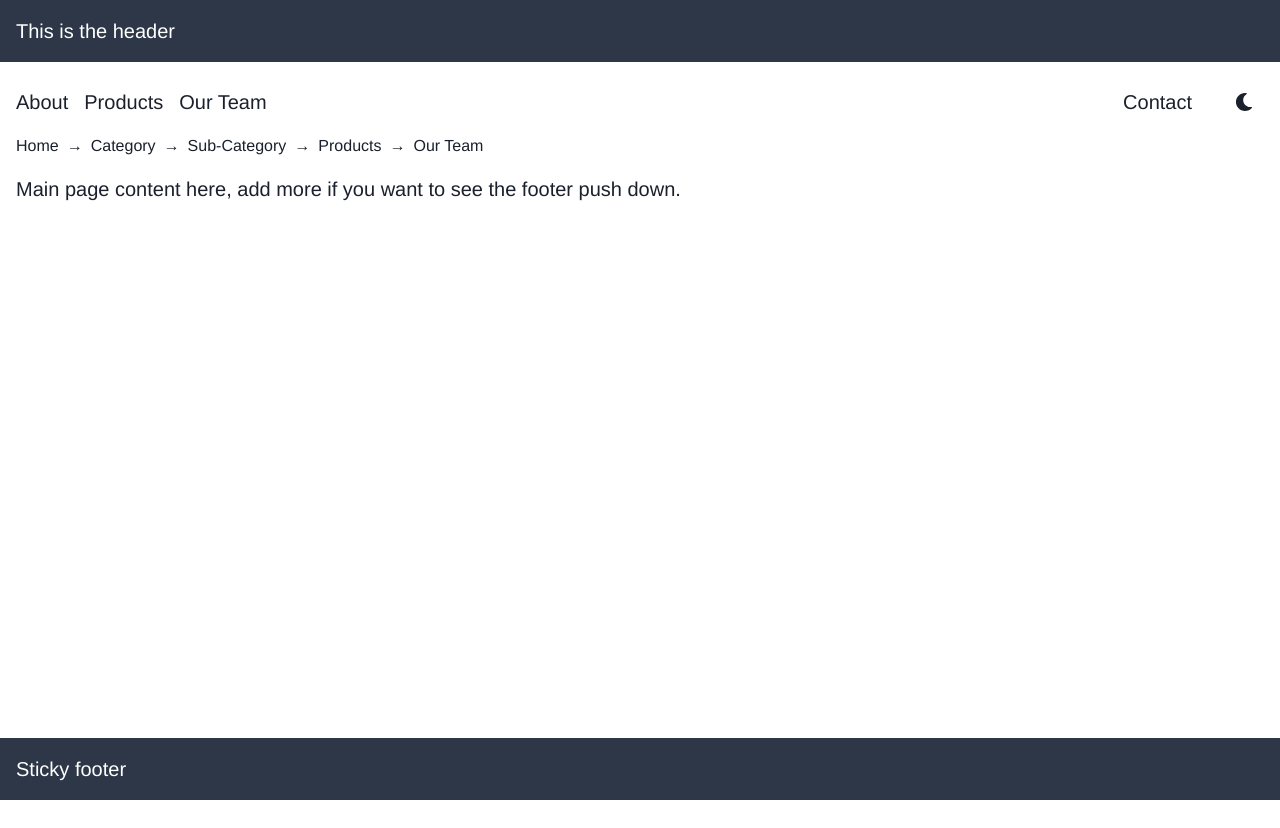
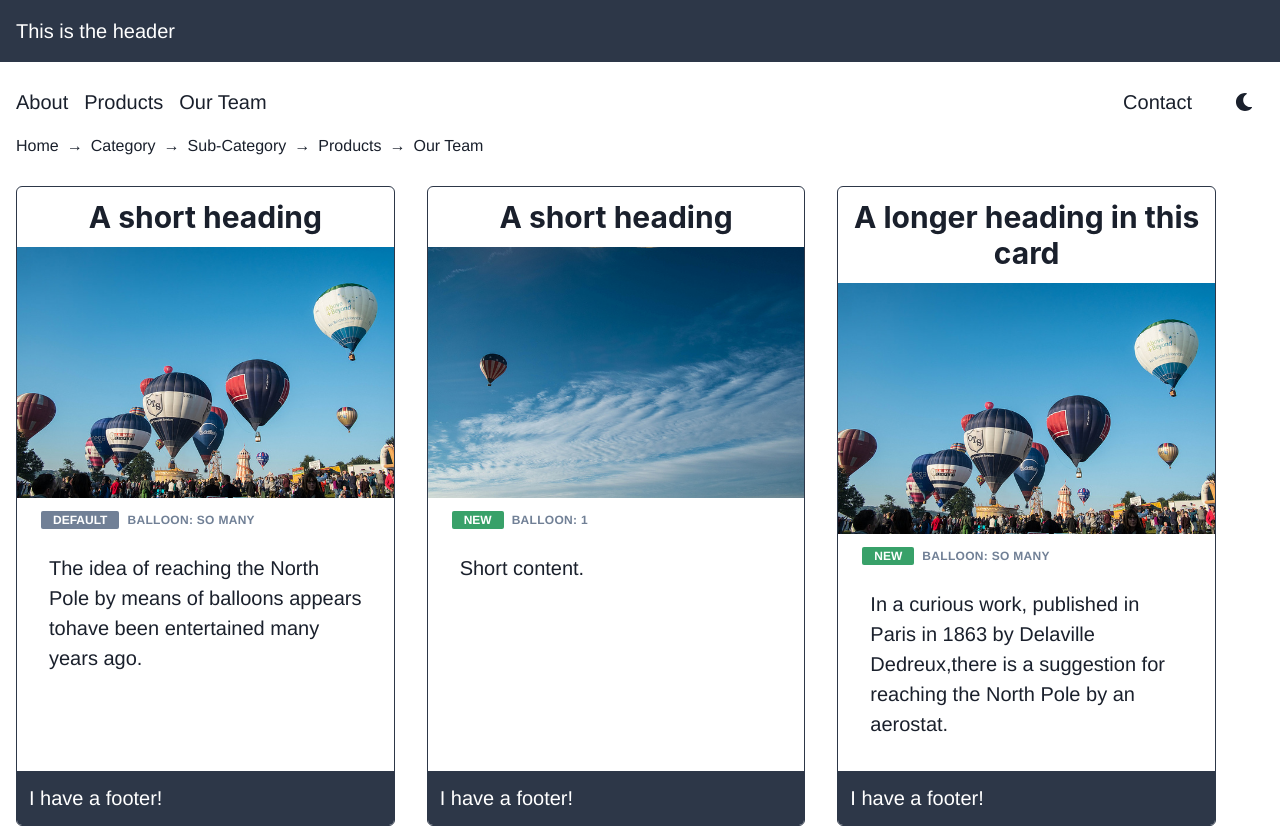
Before and after one commit to cm-kato-moqrin/css-layout-cookbook, a React (Create React App) app: page / in a window 1280 px wide. Shown: the top 828 px of the page. Before the commit the page ends 800 px from the top, so only its background shows below. Built offline with nearby package versions, Linux system fonts and the light colour scheme.

Commit message:
first commit

```diff
--- a/src/App.tsx
+++ b/src/App.tsx
@@ -2,6 +2,7 @@ import * as React from 'react';
 import { ChakraProvider, Box } from '@chakra-ui/react';
 import Header from './components/Header';
 import Footer from './components/Footer';
+import CardGrid from './components/CardGrid';
 import customTheme from './extendTheme';
 
 export const App = () => (
@@ -10,8 +11,7 @@ export const App = () => (
       <Box display='flex' flexDirection='column' minH='100vh'>
         <Header />
         <Box p={4} mb='auto'>
-          Main page content here, add more if you want to see the footer push
-          down.
+          <CardGrid />
         </Box>
         <Footer />
       </Box>
--- /dev/null
+++ b/src/app/types.ts
@@ -0,0 +1,11 @@
+export interface Card {
+  imageUrl: string;
+  imageAlt: string;
+  balloonCount: string | number;
+  header: string;
+  content: string;
+  badgeColor: string;
+  badgeStatus: string;
+  isFooter: boolean;
+  footerContent?: string;
+}
--- /dev/null
+++ b/src/components/CardGrid.tsx
@@ -0,0 +1,74 @@
+import { SimpleGrid } from '@chakra-ui/layout';
+import React from 'react';
+import CardItem from './CardItem';
+import { Card } from '../app/types';
+
+const items: Card[] = [
+  {
+    imageUrl: 'balloons',
+    imageAlt: 'Hot air balloons',
+    balloonCount: 'so many',
+    header: 'A short heading',
+    content:
+      'The idea of reaching the North Pole by means of balloons appears to' +
+      'have been entertained many years ago.',
+    badgeColor: 'gray',
+    badgeStatus: 'Default',
+    isFooter: true,
+    footerContent: 'I have a footer!',
+  },
+  {
+    imageUrl: 'balloons2',
+    imageAlt: 'Hot air balloons',
+    balloonCount: 1,
+    header: 'A short heading',
+    content: 'Short content.',
+    badgeColor: 'green',
+    badgeStatus: 'New',
+    isFooter: true,
+    footerContent: 'I have a footer!',
+  },
+  {
+    imageUrl: 'balloons',
+    imageAlt: 'Hot air balloons',
+    balloonCount: 'so many',
+    header: 'A longer heading in this card',
+    content:
+      'In a curious work, published in Paris in 1863 by Delaville Dedreux,' +
+      'there is a suggestion for reaching the North Pole by an aerostat.',
+    badgeColor: 'green',
+    badgeStatus: 'New',
+    isFooter: true,
+    footerContent: 'I have a footer!',
+  },
+  {
+    imageUrl: 'balloons2',
+    imageAlt: 'Hot air balloons',
+    balloonCount: 1,
+    header: 'A short heading',
+    content:
+      'The idea of reaching the North Pole by means of balloons appears to' +
+      'have been entertained many years ago.',
+    badgeColor: 'red',
+    badgeStatus: 'Removed',
+    isFooter: false,
+  },
+];
+
+function CardItems(cardProperties: Card[]) {
+  let cardItems;
+  cardItems = cardProperties.map((cardProperty: Card, index) => (
+    <CardItem key={index} cardProperty={cardProperty} />
+  ));
+  return cardItems;
+}
+
+function CardGrid() {
+  return (
+    <SimpleGrid w='1200px' mt={3} columns={3} spacing={8}>
+      {CardItems(items)}
+    </SimpleGrid>
+  );
+}
+
+export default CardGrid;
--- /dev/null
+++ b/src/components/CardItem.tsx
@@ -0,0 +1,63 @@
+import { Box, Heading, SimpleGrid } from '@chakra-ui/layout';
+import { Badge, Image } from '@chakra-ui/react';
+import React from 'react';
+import { Card } from '../app/types';
+
+function CardItem({ cardProperty }: { cardProperty: Card }) {
+  return (
+    <SimpleGrid
+      maxW='sm'
+      borderColor='#2D3748'
+      borderWidth='1px'
+      borderRadius='md'
+      overflow='hidden'
+      templateRows='max-content 240px 1fr'
+    >
+      <Box>
+        <Heading as='h2' p={3} size='lg' textAlign='center'>
+          {cardProperty.header}
+        </Heading>
+      </Box>
+
+      <Image
+        src={`${process.env.PUBLIC_URL}/${cardProperty.imageUrl}.jpg`}
+        alt={cardProperty.imageAlt}
+        htmlWidth='100%'
+        htmlHeight='100%'
+      />
+
+      <Box p='6'>
+        <Box display='flex' alignItems='baseline'>
+          <Badge
+            borderRadius='sm'
+            px='3'
+            variant='solid'
+            colorScheme={cardProperty.badgeColor}
+          >
+            {cardProperty.badgeStatus}
+          </Badge>
+
+          <Box
+            color='gray.500'
+            fontWeight='semibold'
+            letterSpacing='wide'
+            fontSize='xs'
+            textTransform='uppercase'
+            ml='2'
+          >
+            balloon: {cardProperty.balloonCount}
+          </Box>
+        </Box>
+
+        <Box mt='4' as='h4' lineHeight='tight' p={2}>
+          {cardProperty.content}
+        </Box>
+      </Box>
+      <Box bg={cardProperty.isFooter ? '#2D3748' : '#fff'} color='#fff' p={3}>
+        {cardProperty.footerContent}
+      </Box>
+    </SimpleGrid>
+  );
+}
+
+export default CardItem;
```
Also changed, not shown: public/balloons.jpg (added), public/balloons2.jpg (added).
